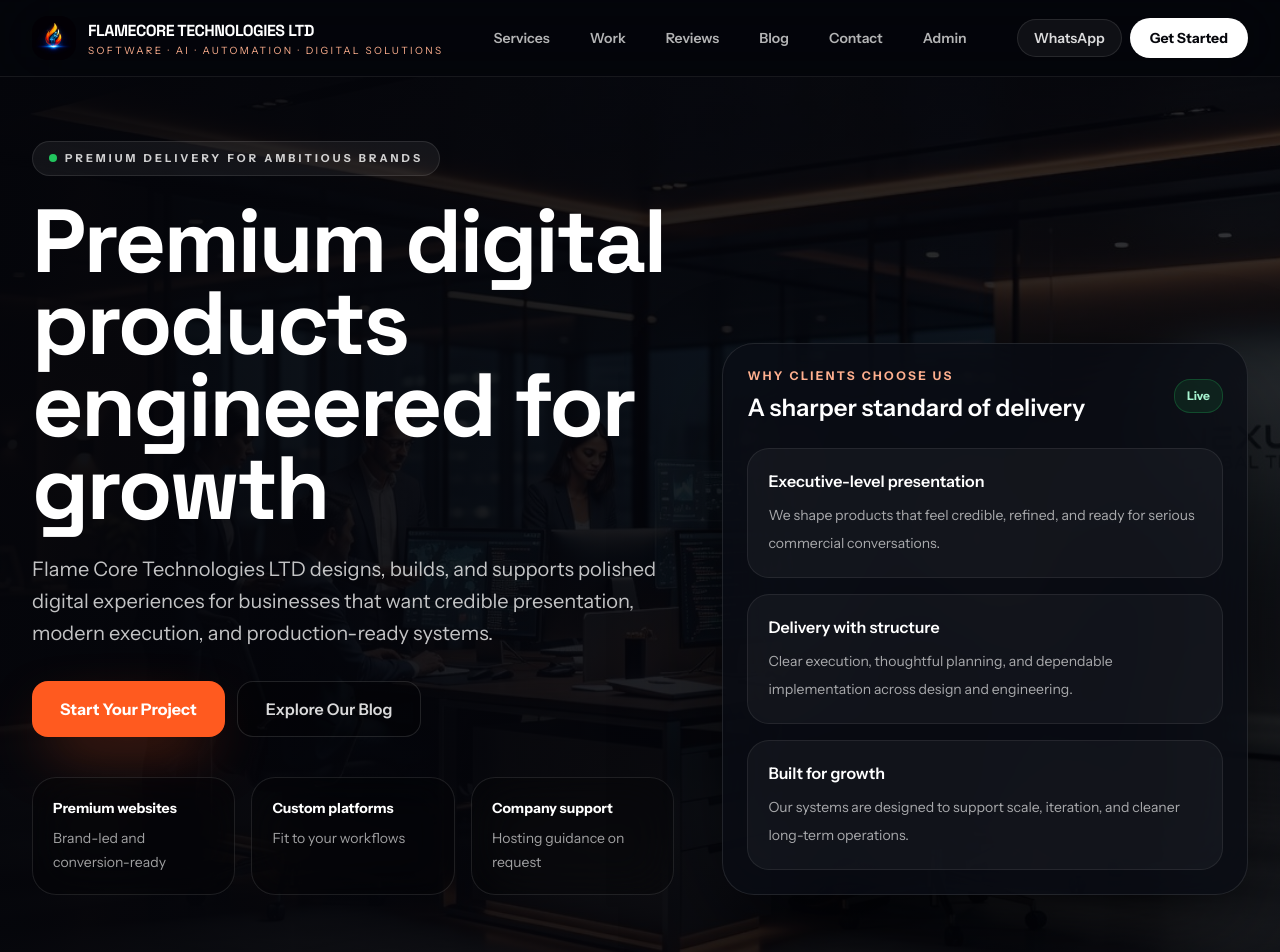
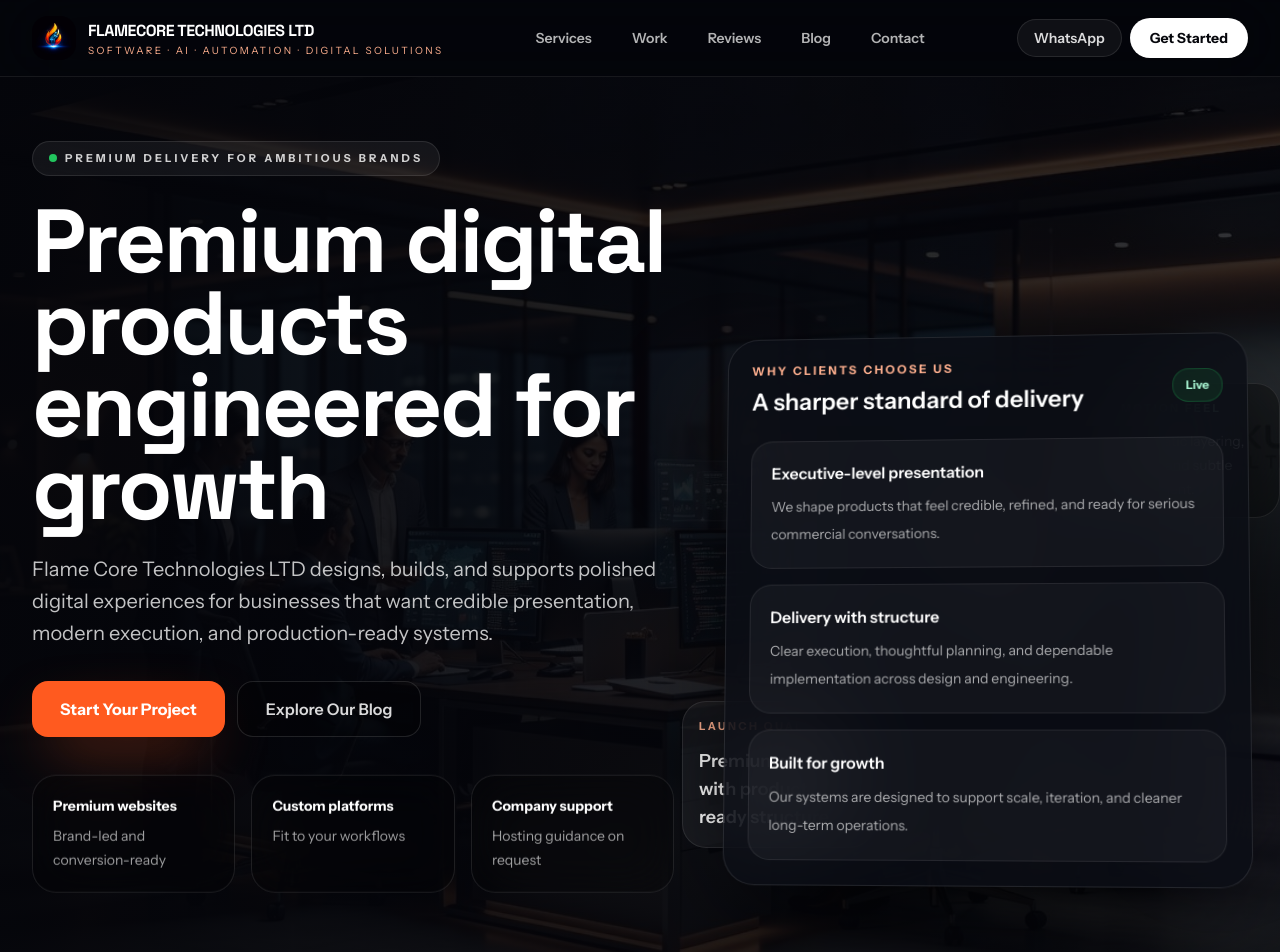
Before and after one commit to Emperorgeneral/FLAME-CORE-TECHONOLOGIES-LTD, a React (Vite) app: page / in a window 1280 px wide. Shown: the top 952 px of the page. Built offline with nearby package versions, Linux system fonts and the light colour scheme; no server answers.

Commit message:
Hide admin entry from public site and restore motion

```diff
--- a/src/App.tsx
+++ b/src/App.tsx
@@ -71,7 +71,6 @@ export default function App() {
       { label: 'Reviews', href: '#reviews' },
       { label: 'Blog', href: '#blog' },
       { label: 'Contact', href: '#contact' },
-      { label: 'Admin', href: '/admin' },
     ],
     [],
   );
@@ -88,6 +87,18 @@ export default function App() {
         h1, h2, h3, .display { font-family: 'Space Grotesk', sans-serif; letter-spacing: -0.03em; }
         html { scroll-behavior: smooth; }
         body { background: #04050A; }
+        @keyframes floatSlow {
+          0%, 100% { transform: translate3d(0, 0, 0) rotateX(0deg) rotateY(0deg); }
+          50% { transform: translate3d(0, -14px, 0) rotateX(5deg) rotateY(-5deg); }
+        }
+        @keyframes floatFast {
+          0%, 100% { transform: translate3d(0, 0, 0); }
+          50% { transform: translate3d(0, -10px, 0); }
+        }
+        @keyframes pulseGlow {
+          0%, 100% { opacity: .35; transform: scale(1); }
+          50% { opacity: .85; transform: scale(1.08); }
+        }
       `}</style>
 
       <div className="fixed inset-0 -z-20 bg-[radial-gradient(circle_at_top_right,rgba(255,90,31,0.14),transparent_38%),radial-gradient(circle_at_left_bottom,rgba(124,58,237,0.12),transparent_36%),#04050A]" />
@@ -173,7 +184,11 @@ export default function App() {
                   ['Custom platforms', 'Fit to your workflows'],
                   ['Company support', 'Hosting guidance on request'],
                 ].map(([title, note]) => (
-                  <div key={title} className="rounded-[24px] border border-white/10 bg-black/20 p-5 backdrop-blur-xl">
+                  <div
+                    key={title}
+                    className="rounded-[24px] border border-white/10 bg-black/20 p-5 backdrop-blur-xl transition-transform duration-500 hover:-translate-y-1"
+                    style={{ animation: 'floatFast 8s ease-in-out infinite' }}
+                  >
                     <div className="text-sm font-bold text-white">{title}</div>
                     <div className="mt-2 text-sm leading-6 text-white/62">{note}</div>
                   </div>
@@ -181,8 +196,33 @@ export default function App() {
               </div>
             </div>
 
-            <div className="lg:justify-self-end">
-              <div className="rounded-[32px] border border-white/10 bg-[#0A0D14]/76 p-6 shadow-[0_40px_120px_-28px_rgba(0,0,0,0.8)] backdrop-blur-2xl">
+            <div className="relative lg:justify-self-end [perspective:1600px]">
+              <div
+                className="pointer-events-none absolute -left-8 top-8 h-24 w-24 rounded-full bg-[#FF5A1F]/25 blur-3xl"
+                style={{ animation: 'pulseGlow 6s ease-in-out infinite' }}
+              />
+              <div
+                className="pointer-events-none absolute -right-6 bottom-10 h-28 w-28 rounded-full bg-[#7C3AED]/20 blur-3xl"
+                style={{ animation: 'pulseGlow 7.5s ease-in-out infinite' }}
+              />
+              <div
+                className="absolute -left-10 bottom-12 hidden w-48 rounded-[24px] border border-white/10 bg-white/6 p-4 backdrop-blur-2xl lg:block"
+                style={{ animation: 'floatSlow 9s ease-in-out infinite', transformStyle: 'preserve-3d' }}
+              >
+                <div className="text-[11px] font-bold uppercase tracking-[0.22em] text-[#FFB08F]">Launch quality</div>
+                <div className="mt-3 text-lg font-semibold text-white">Premium visuals with production-ready structure.</div>
+              </div>
+              <div
+                className="absolute -right-8 top-10 hidden w-44 rounded-[24px] border border-white/10 bg-black/30 p-4 backdrop-blur-2xl lg:block"
+                style={{ animation: 'floatFast 7s ease-in-out infinite' }}
+              >
+                <div className="text-[11px] font-bold uppercase tracking-[0.22em] text-[#A7F3D0]">Motion feel</div>
+                <div className="mt-3 text-sm leading-6 text-white/75">Cinematic layering, depth, and subtle movement.</div>
+              </div>
+              <div
+                className="rounded-[32px] border border-white/10 bg-[#0A0D14]/76 p-6 shadow-[0_40px_120px_-28px_rgba(0,0,0,0.8)] backdrop-blur-2xl"
+                style={{ animation: 'floatSlow 10s ease-in-out infinite', transformStyle: 'preserve-3d' }}
+              >
                 <div className="flex items-center justify-between">
                   <div>
                     <div className="text-xs font-bold uppercase tracking-[0.2em] text-[#FFB08F]">Why clients choose us</div>
@@ -279,12 +319,9 @@ export default function App() {
                 <div className="text-xs font-bold uppercase tracking-[0.24em] text-[#FFB08F]">Blog</div>
                 <h2 className="display mt-4 text-4xl font-bold sm:text-5xl">A premium editorial space for insights, pictures, and video-led stories</h2>
                 <p className="mt-5 text-lg leading-8 text-white/68">
-                  The blog is now connected to the admin workflow so your team can create, edit, and publish content from one control panel.
+                  Explore premium insights, visual updates, and selected stories from the Flame Core team.
                 </p>
               </div>
-              <a href="/admin" className="inline-flex h-12 items-center justify-center rounded-2xl border border-white/12 bg-white/5 px-5 text-sm font-semibold text-white/80 transition hover:bg-white/10">
-                Open Admin Dashboard
-              </a>
             </div>
 
             <div className="mt-10 grid gap-6 lg:grid-cols-2">
@@ -426,7 +463,6 @@ export default function App() {
           <div className="flex flex-wrap gap-4">
             <a href="/privacy-policy.html" className="transition hover:text-white">Privacy Policy</a>
             <a href="/terms-of-service.html" className="transition hover:text-white">Terms of Service</a>
-            <a href="/admin" className="transition hover:text-white">Admin</a>
           </div>
         </div>
       </footer>
```
